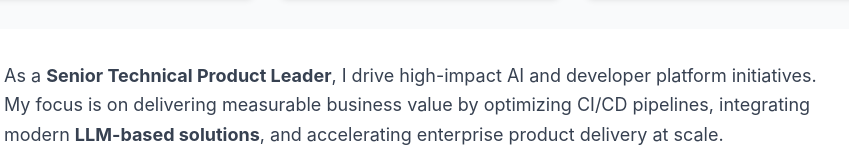
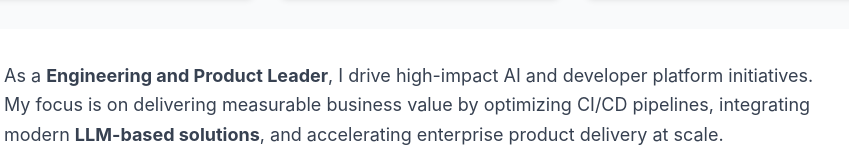
Before and after one commit to nehadangwal/nehadangwal.github.io, a plain HTML site: page index.html in a window 1280 px wide. Shown: the part 431-593 px from the top of the page, 364-1213 px from the left. Drawn offline with nearby package versions, Linux system fonts and the light colour scheme.

Commit message:
Update index.html

```diff
--- a/index.html
+++ b/index.html
@@ -202,7 +202,7 @@
                 </div>
 
                 <div class="bg-white p-8 rounded-lg shadow-lg space-y-4 text-lg text-gray-700 leading-relaxed">
-                    <p>As a <strong>Senior Technical Product Leader</strong>, I drive high-impact AI and developer platform initiatives. My focus is on delivering measurable business value by optimizing CI/CD pipelines, integrating modern <strong>LLM-based solutions</strong>, and accelerating enterprise product delivery at scale.</p>
+                    <p>As a <strong>Engineering and Product Leader</strong>, I drive high-impact AI and developer platform initiatives. My focus is on delivering measurable business value by optimizing CI/CD pipelines, integrating modern <strong>LLM-based solutions</strong>, and accelerating enterprise product delivery at scale.</p>
                     <p>I have a proven ability to own the <strong>end-to-end product lifecycle</strong>—from initial discovery and <strong>technical roadmap</strong> definition to hands-on execution using <strong>Kubernetes</strong>, <strong>Python</strong>, and <strong>AI/ML</strong> solutions. My leadership ensures tangible outcomes and organizational change management.</p>
                 </div>
             </section>
@@ -221,7 +221,7 @@
                 <div class="space-y-8">
                     <!-- Cisco -->
                     <div class="bg-white p-8 rounded-lg shadow-lg">
-                        <h3 class="text-2xl font-bold text-sky-800">Senior Technical Product Leader & Platform Product Owner</h3>
+                        <h3 class="text-2xl font-bold text-sky-800">Senior Software Engineer & Platform Product Owner</h3>
                         <p class="text-lg text-gray-600 mb-4">Cisco Systems, San Jose, CA | Jul 2021 – Feb 2024</p>
                         <ul class="list-disc list-outside space-y-3 pl-5 text-gray-700">
                             <li>Defined and executed the <strong>2-year product roadmap</strong> for the core developer platform, serving <strong>250+ engineers</strong> and driving a <strong>$15.4M annual productivity gain</strong>.</li>
@@ -232,7 +232,7 @@
                     </div>
                     <!-- Dell -->
                     <div class="bg-white p-8 rounded-lg shadow-lg">
-                        <h3 class="text-2xl font-bold text-sky-800">Technical Product Lead</h3>
+                        <h3 class="text-2xl font-bold text-sky-800">Senior Software Engineer & Technical Product Lead</h3>
                         <p class="text-lg text-gray-600 mb-4">Dell EMC, Austin, TX | Feb 2016 – Jun 2021</p>
                         <ul class="list-disc list-outside space-y-3 pl-5 text-gray-700">
                             <li>Led the technical product strategy for the enterprise hardware platform, driving innovation that achieved <strong>$1.4M+ in annual savings</strong> and accelerating product cycles by <strong>6 months</strong>.</li>
```
